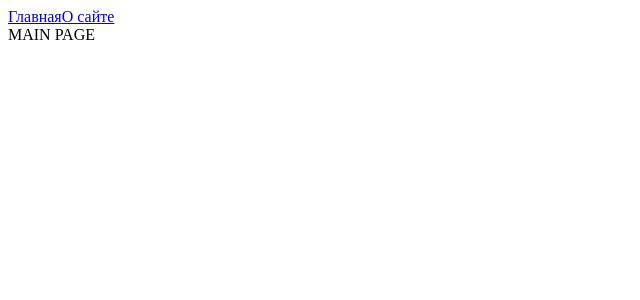
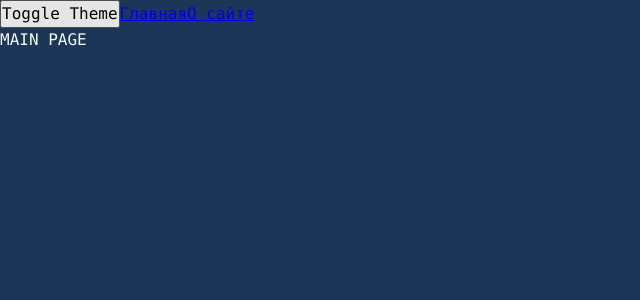
Before and after one commit to 233gme/production_project, a React app: page / in a window 1280 px wide. Shown: the top 300 px of the page, without its empty margins (0-640 px from the left). Built offline with nearby package versions, Linux system fonts and the light colour scheme.

Commit message:
1.7 Added themes, context;

```diff
--- a/src/App.tsx
+++ b/src/App.tsx
@@ -1,11 +1,17 @@
-import React, {Suspense} from 'react';
-import {Link, Route, Routes} from 'react-router-dom';
+import React, {Suspense} from "react";
+import {Link, Route, Routes} from "react-router-dom";
 import {AboutPageAsync} from "./pages/AboutPages/AboutPage.async";
 import {MainPageAsync} from "./pages/MainPages/MainPage.async";
+import {useTheme} from "./theme/useTheme";
+import "./styles/index.scss";
 
 const App = () => {
+    const {theme, toggleTheme} = useTheme();
+
     return (
-        <div>
+        <div className={`app ${theme}`}>
+            <button onClick={toggleTheme}>Toggle Theme</button>
+
             <Link to={'/'}>Главная</Link>
             <Link to={'/about'}>О сайте</Link>
 
--- a/src/index.scss
+++ /dev/null
@@ -1,5 +0,0 @@
-* {
-  margin: 0;
-  padding: 0;
-  box-sizing: border-box;
-}
--- a/src/index.tsx
+++ b/src/index.tsx
@@ -1,10 +1,13 @@
 import {render} from "react-dom";
 import App from "./App";
 import {BrowserRouter} from "react-router-dom";
+import ThemeProvider from "./theme/ThemeProvider";
 
 render(
     <BrowserRouter>
-        <App/>
+        <ThemeProvider>
+            <App/>
+        </ThemeProvider>
     </BrowserRouter>,
     document.getElementById('root')
 )
--- /dev/null
+++ b/src/styles/index.scss
@@ -0,0 +1,13 @@
+@import "reset";
+@import "variables/global";
+@import "themes/dark";
+@import "themes/light";
+
+.app {
+  font: var(--font-m);
+
+  background: var(--bg-color);
+  color: var(--primary-color);
+
+  min-height: 100vh;
+}
--- /dev/null
+++ b/src/styles/reset.scss
@@ -0,0 +1,14 @@
+* {
+  margin: 0;
+  padding: 0;
+  box-sizing: border-box;
+}
+
+input,
+button,
+textarea,
+select {
+  margin: 0;
+
+  font: inherit;
+}
--- /dev/null
+++ b/src/styles/themes/dark.scss
@@ -0,0 +1,6 @@
+.app.dark {
+  --bg-color: #1d3557;
+
+  --primary-color: #f1faee;
+  --secondary-color: #a8dadc;
+}
--- /dev/null
+++ b/src/styles/themes/light.scss
@@ -0,0 +1,6 @@
+.app.light {
+  --bg-color: #a8dadc;
+
+  --primary-color: #1d3557;
+  --secondary-color: #e63946;
+}
--- /dev/null
+++ b/src/styles/variables/global.scss
@@ -0,0 +1,11 @@
+:root {
+  --font-family-main: Consolas, Serif, "Times new Roman";
+
+  --font-size-m: 16px;
+  --font-line-m: 24px;
+  --font-m: var(--font-size-m) / var(--font-line-m) var(--font-family-main);
+
+  --font-size-l: 24px;
+  --font-line-l: 32px;
+  --font-l: var(--font-size-l) / var(--font-line-l) var(--font-family-main);
+}
--- /dev/null
+++ b/src/theme/ThemeContext.ts
@@ -0,0 +1,15 @@
+import {createContext} from "react";
+
+export enum Theme {
+    LIGHT = 'light',
+    DARK = "dark",
+}
+
+export interface ThemeContextProps {
+    theme?: Theme;
+    setTheme?: (theme: Theme) => void;
+}
+
+export const ThemeContext = createContext<ThemeContextProps>({});
+
+export const LOCAL_STORAGE_THEME_KEY = 'theme';
--- /dev/null
+++ b/src/theme/ThemeProvider.tsx
@@ -0,0 +1,20 @@
+import React, {FC, useMemo, useState} from "react";
+import {LOCAL_STORAGE_THEME_KEY, Theme, ThemeContext} from "./ThemeContext";
+
+const defaultTheme = localStorage.getItem(LOCAL_STORAGE_THEME_KEY) as Theme || Theme.DARK;
+
+const ThemeProvider: FC = ({children}) => {
+    const [theme, setTheme] = useState<Theme>(defaultTheme);
+    const defaultProps = useMemo(() => ({
+        theme,
+        setTheme: setTheme,
+    }), [theme]);
+
+    return (
+        <ThemeContext.Provider value={defaultProps}>
+            {children}
+        </ThemeContext.Provider>
+    );
+};
+
+export default ThemeProvider;
--- /dev/null
+++ b/src/theme/useTheme.ts
@@ -0,0 +1,21 @@
+import {useContext} from "react";
+import {LOCAL_STORAGE_THEME_KEY, Theme, ThemeContext} from "./ThemeContext";
+
+interface UseThemeResult {
+    toggleTheme: () => void,
+    theme: Theme,
+}
+
+export function useTheme(): UseThemeResult {
+    const {theme, setTheme} = useContext(ThemeContext)
+    const newTheme = theme === Theme.DARK ? Theme.LIGHT : Theme.DARK;
+    const toggleTheme = () => {
+        localStorage.setItem(LOCAL_STORAGE_THEME_KEY, newTheme);
+        setTheme(newTheme);
+    }
+
+    return {
+        theme,
+        toggleTheme,
+    }
+}
```
